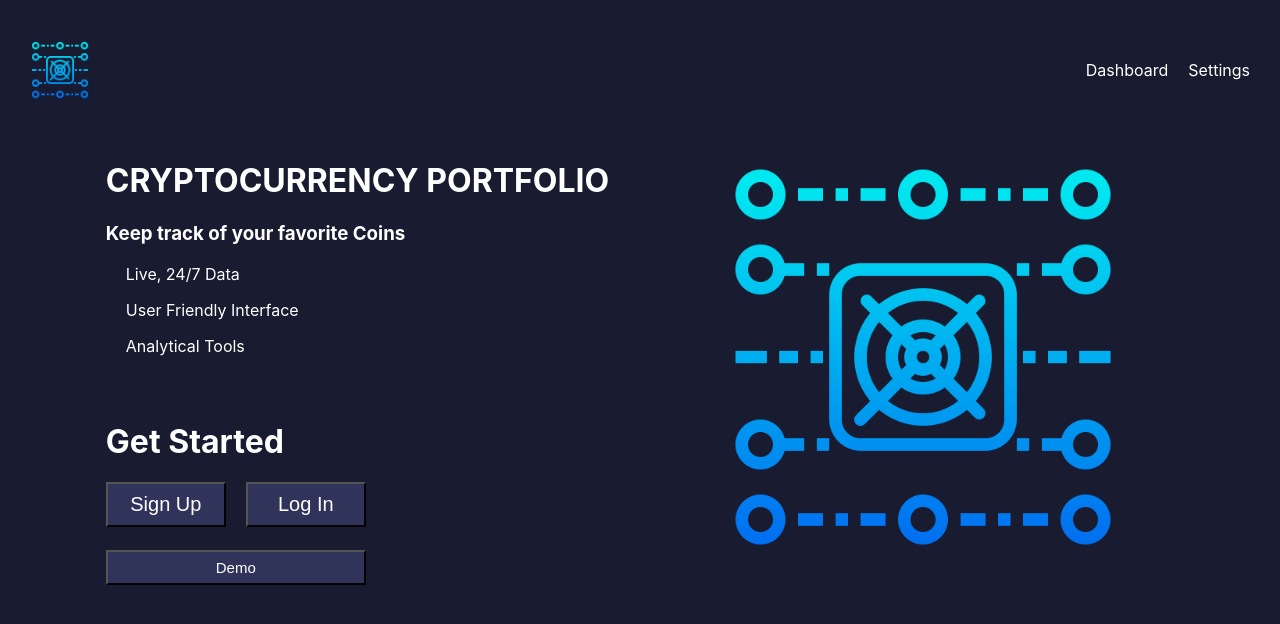
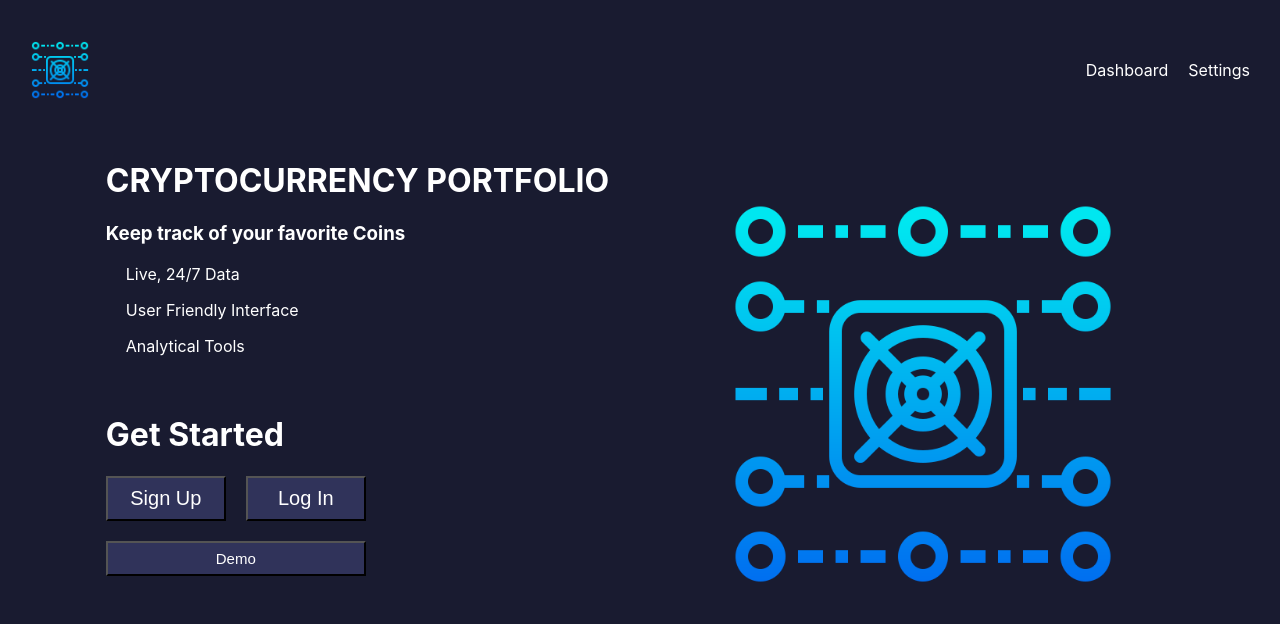
Before and after one commit to asabogal/cryptofolio-web-production, a React (Create React App) app: page / in a window 1280 px wide. Shown: the top 624 px of the page. Built offline with nearby package versions, Linux system fonts and the light colour scheme; no server answers.

Commit message:
better layout; remove percentages

```diff
--- a/src/components/home/Info.js
+++ b/src/components/home/Info.js
@@ -46,7 +46,7 @@ export default Info;
 //Styled
 const Container = styled.div`
   display: grid;
-  grid-template-rows: 60% 30% 10%;
+  grid-template-rows: 2fr 1fr 1fr;
   p {
     padding-left: 20px;
   }
```
